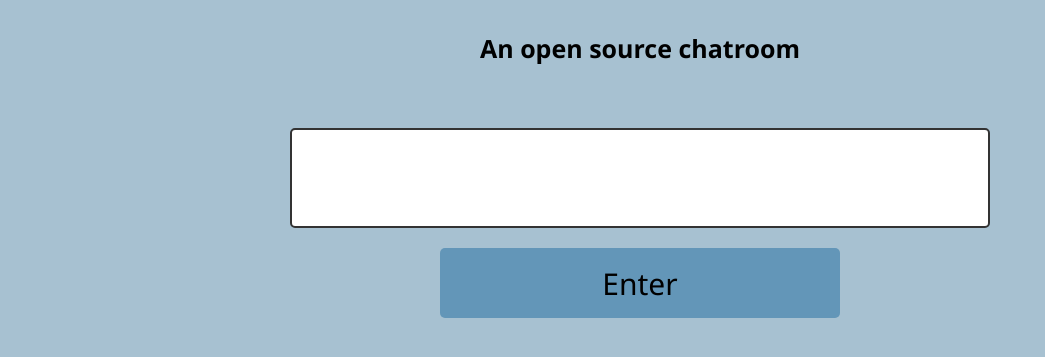
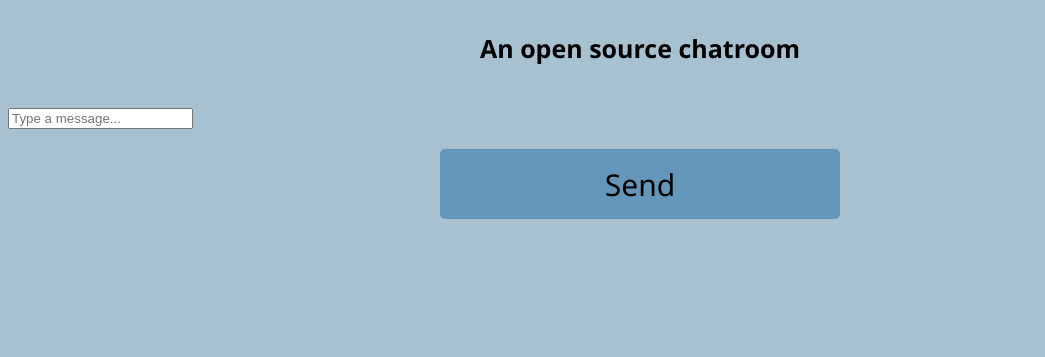
Before and after one commit to Xi-v/MyRoom, a plain HTML site: page index.html in a window 1280 px wide. Shown: the part 185-542 px from the top of the page, without its empty margins (0-1045 px from the left). Drawn offline with Linux system fonts and the light colour scheme.

Commit message:
Update index.html

```diff
--- a/index.html
+++ b/index.html
@@ -4,15 +4,19 @@
     <meta charset="UTF-8">
     <meta name="viewport" content="width=device-width, initial-scale=1.0">
     <link rel="stylesheet" href="style.css">
-    <title>Google</title>
+    <link rel="icon" href="icon.jpg" type="image/jpeg">
+    <title>MyRoom</title>
 </head>
 <body>
-    <h1>MyRoom</h1>
-    <h3>An open source chatroom</h3>
+    <div class="box">
+        <h1>MyRoom</h1>
+        <h3>An open source chatroom</h3>
+    </div>
+
     <br>
-    <form>
-        <input type="text" class="url-box">
+    <form class="chat-container">
+        <input type="text" class="msg-box" placeholder="Type a message...">
+        <button class="enter-btn" type="button">Send</button>
     </form>
-    <button class="enter-btn" type="button">Enter</button>
 </body>
 </html>
```
